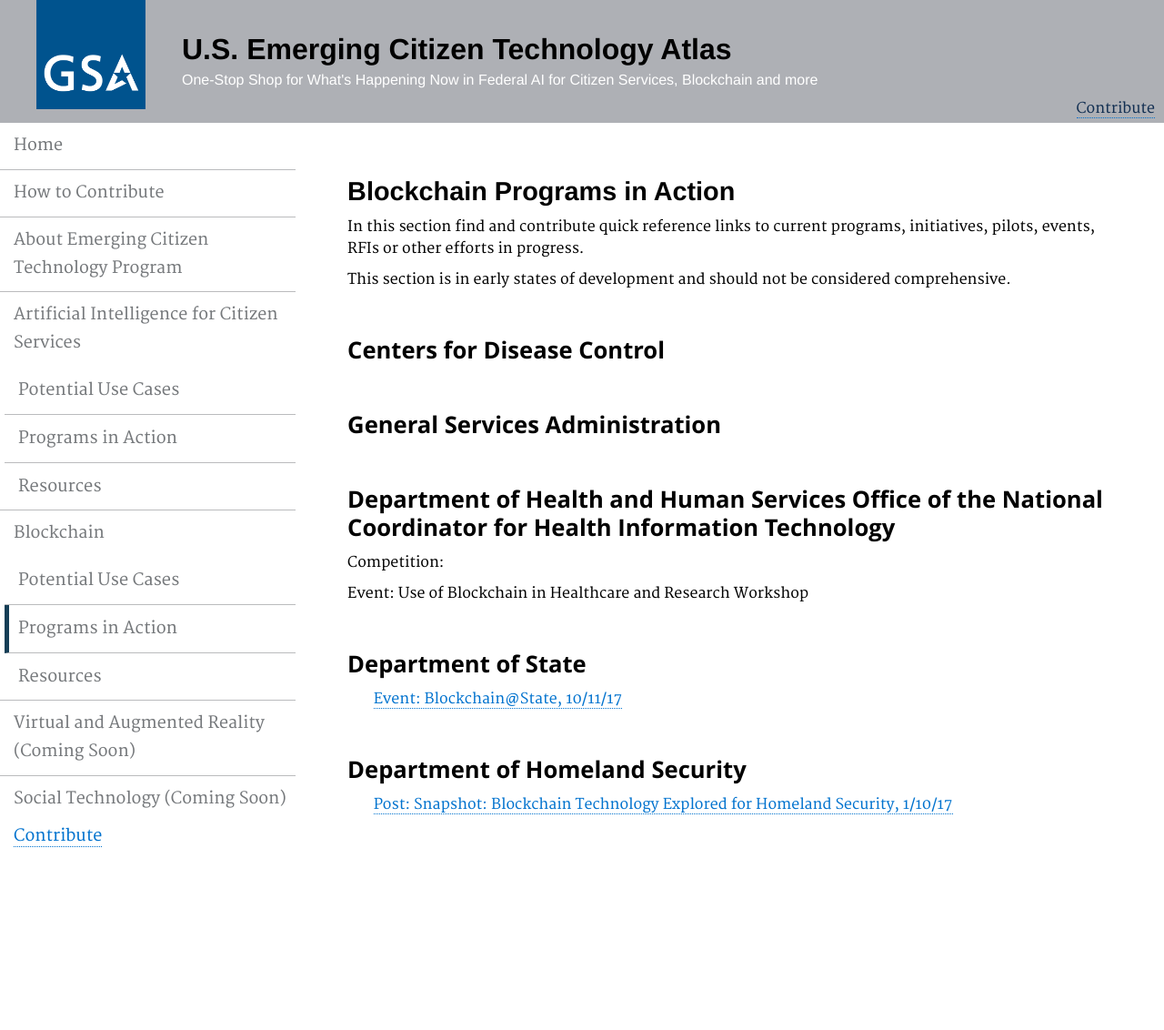
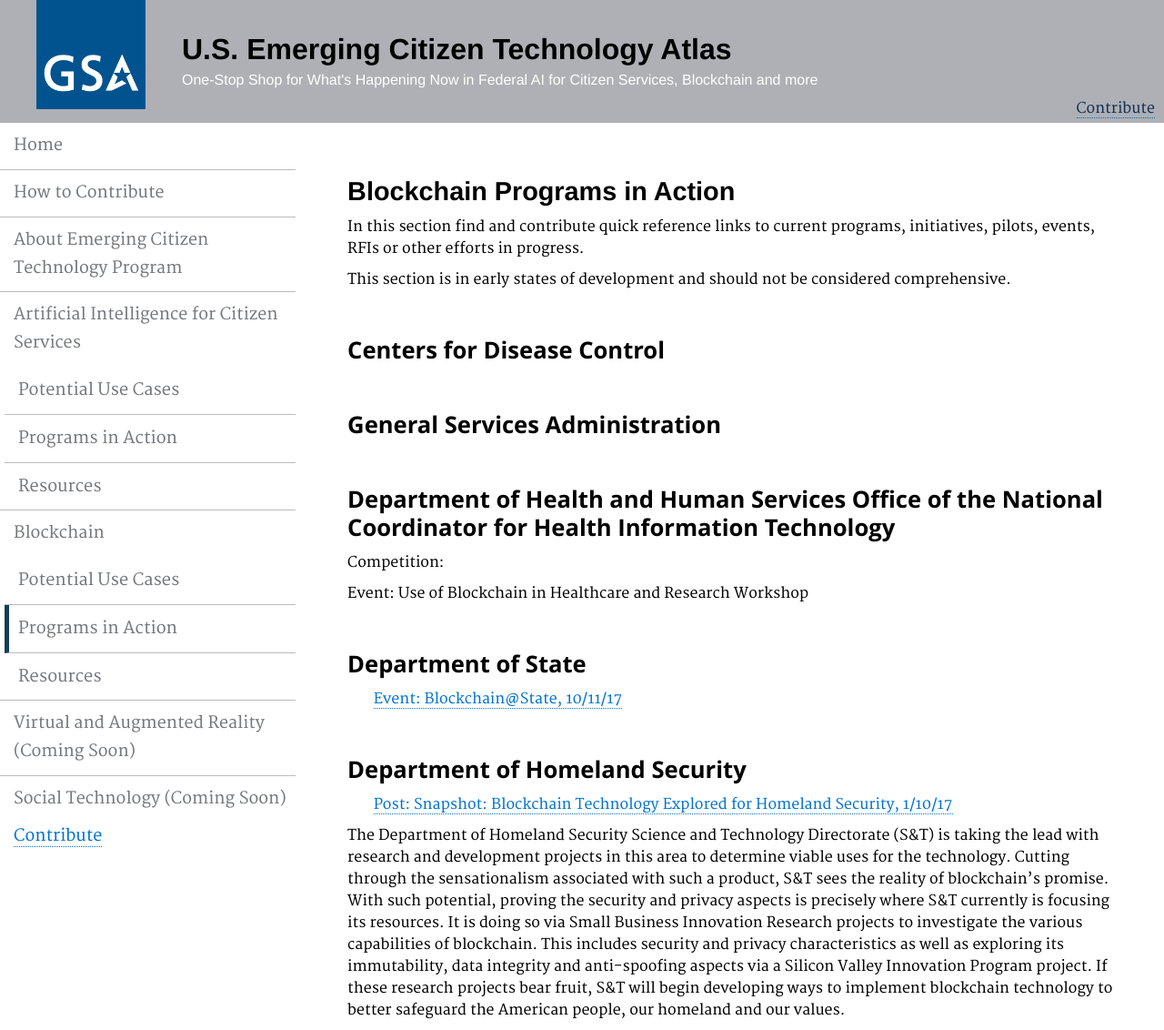
Before and after one commit to GSA/emerging-technology-atlas, a Jekyll site: the page built from pages/blockchain-programs.md, in a window 1280 px wide. Shown: the whole page at 91% size. Built offline with Jekyll 4.4.1, drawn with Linux system fonts in a browser that asks for light colours; before the commit the page ends 945 px from its top, so only the background shows below that.

Commit message:
Update blockchain-programs.md

```diff
--- a/pages/blockchain-programs.md
+++ b/pages/blockchain-programs.md
@@ -25,3 +25,4 @@ description: ""
 
 ### Department of Homeland Security
 <p>&nbsp;&nbsp;&nbsp;&nbsp;&nbsp;&nbsp; <a href="https://www.dhs.gov/science-and-technology/news/2017/01/10/snapshot-blockchain-technology-explored-homeland-security">Post: Snapshot: Blockchain Technology Explored for Homeland Security, 1/10/17</a></p>
+<p> The Department of Homeland Security Science and Technology Directorate (S&T) is taking the lead with research and development projects in this area to determine viable uses for the technology. Cutting through the sensationalism associated with such a product, S&T sees the reality of blockchain’s promise. With such potential, proving the security and privacy aspects is precisely where S&T currently is focusing its resources. It is doing so via Small Business Innovation Research projects to investigate the various capabilities of blockchain. This includes security and privacy characteristics as well as exploring its immutability, data integrity and anti-spoofing aspects via a Silicon Valley Innovation Program project. If these research projects bear fruit, S&T will begin developing ways to implement blockchain technology to better safeguard the American people, our homeland and our values. </p>
```
